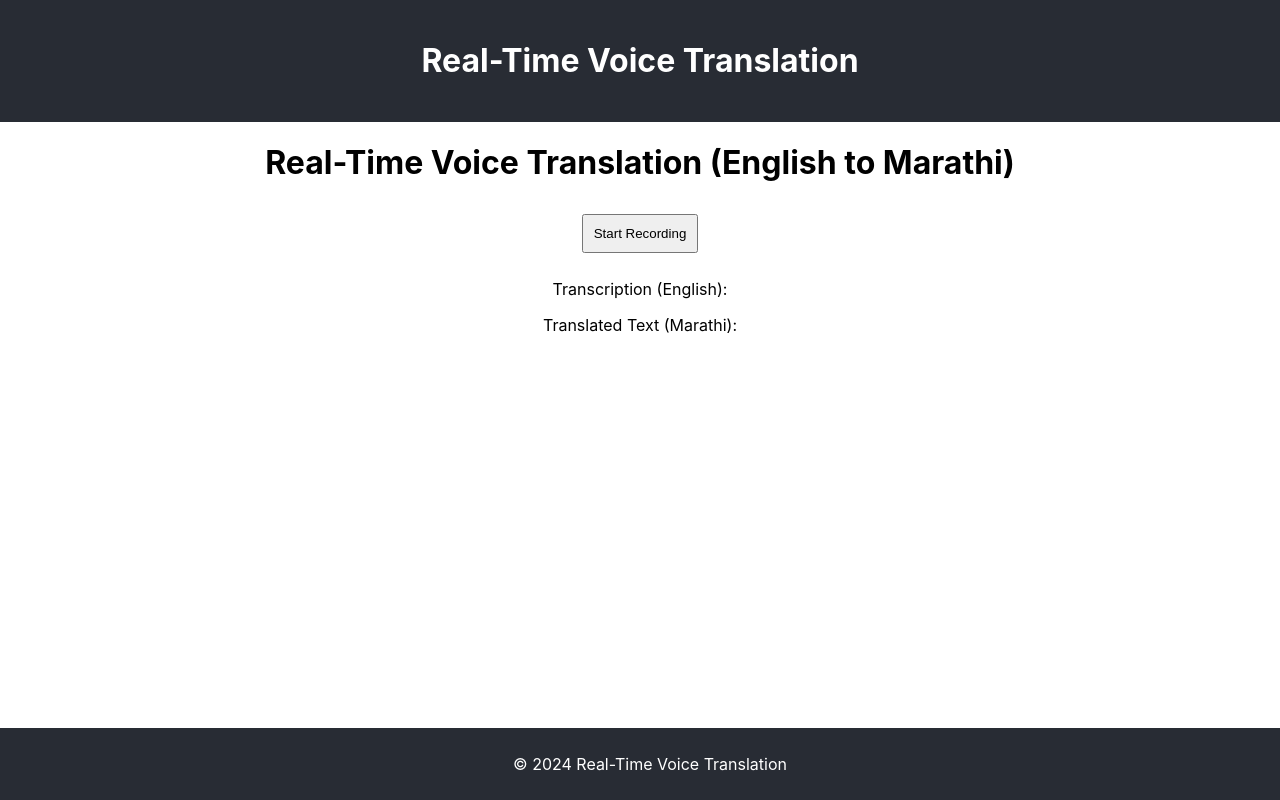
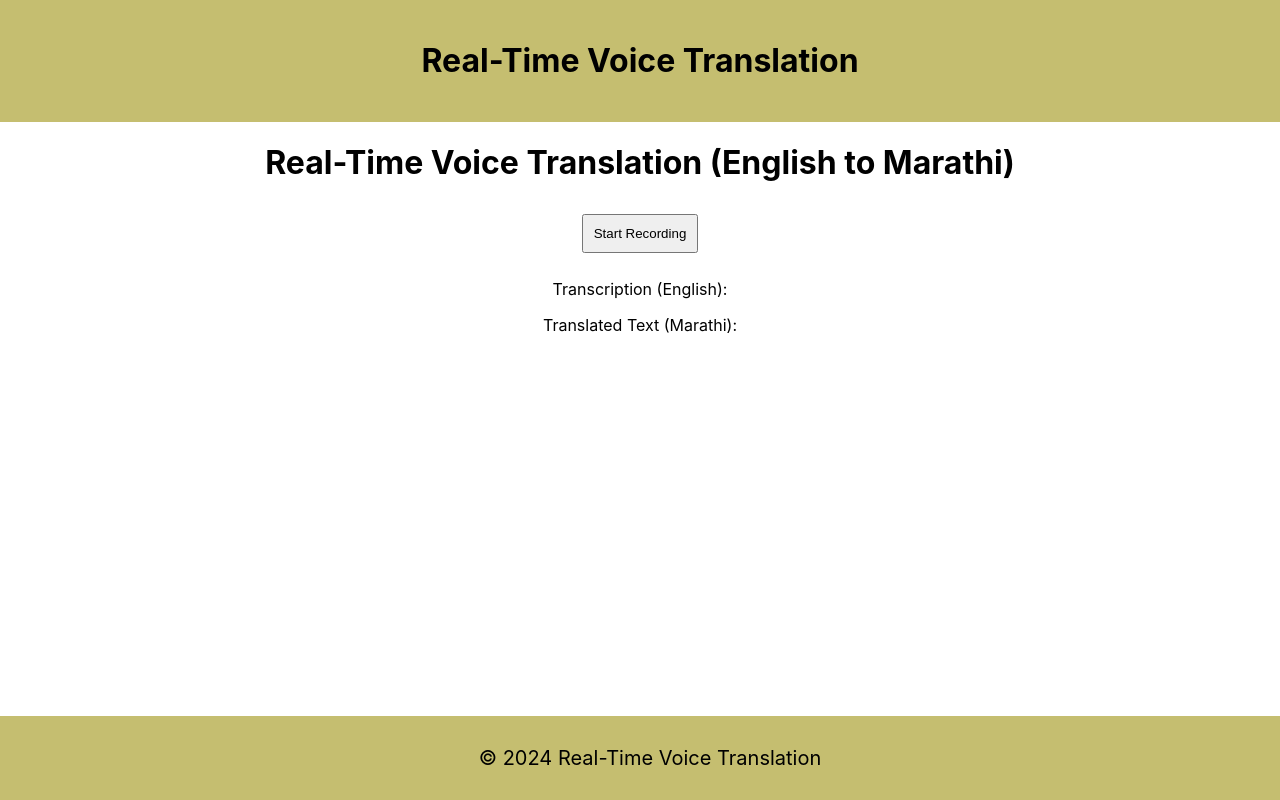
Before and after one commit to Anuraj4/BE-Project, a React (Create React App) app in the folder RealTimeVoiceTranslation/frontend/: page / in a window 1280 px wide. Built offline with nearby package versions, Linux system fonts and the light colour scheme; no server answers; the HTML template or start-up script is replaced by a standard one.

Commit message:
Changing the background color

```diff
--- a/RealTimeVoiceTranslation/frontend/src/App.css
+++ b/RealTimeVoiceTranslation/frontend/src/App.css
@@ -3,9 +3,9 @@
 }
 
 header {
-  background-color: #282c34;
+  background-color: #c5be70;
   padding: 20px;
-  color: white;
+  color: black;
 }
 
 main {
@@ -13,12 +13,13 @@ main {
 }
 
 footer {
-  background-color: #282c34;
+  background-color: #c5be70;
   padding: 10px;
-  color: white;
+  color: black;
   position: fixed;
   width: 100%;
   bottom: 0;
+  font-size: 20px;
 }
 
 select, button {
```
